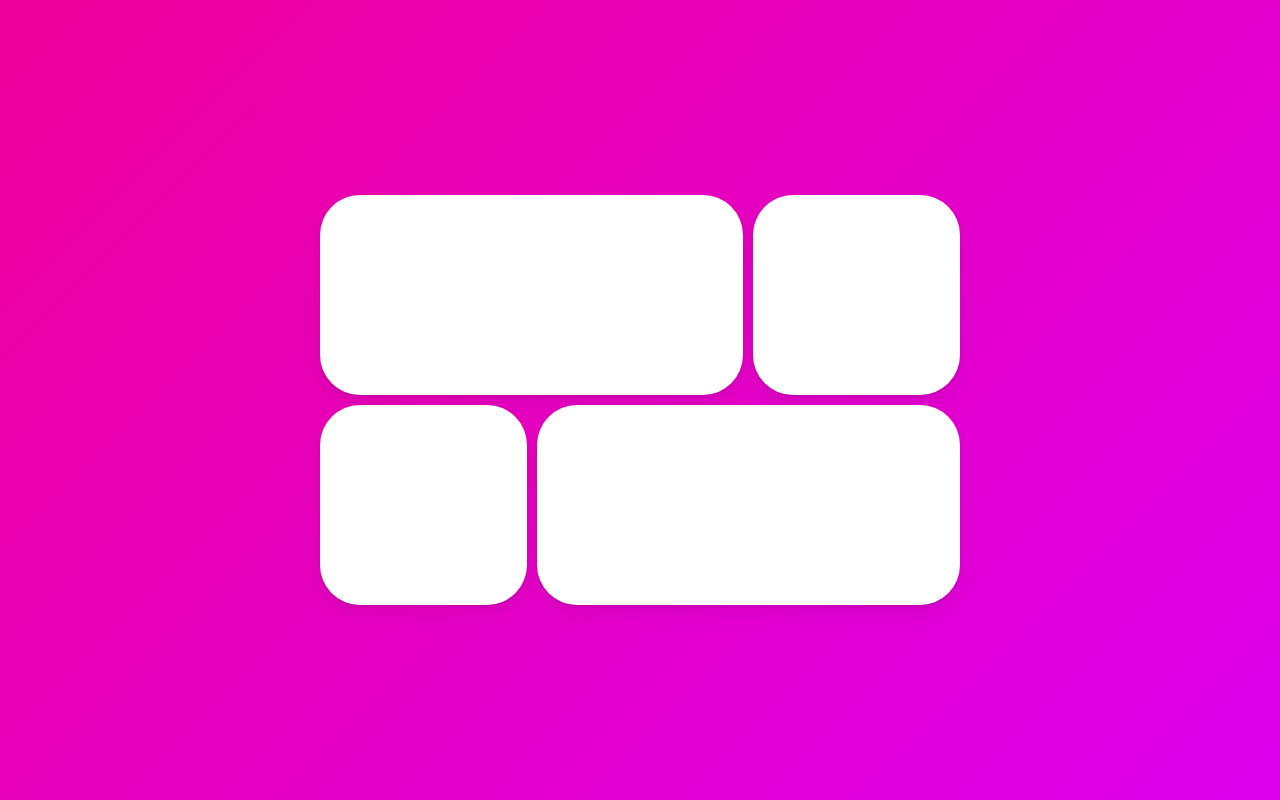
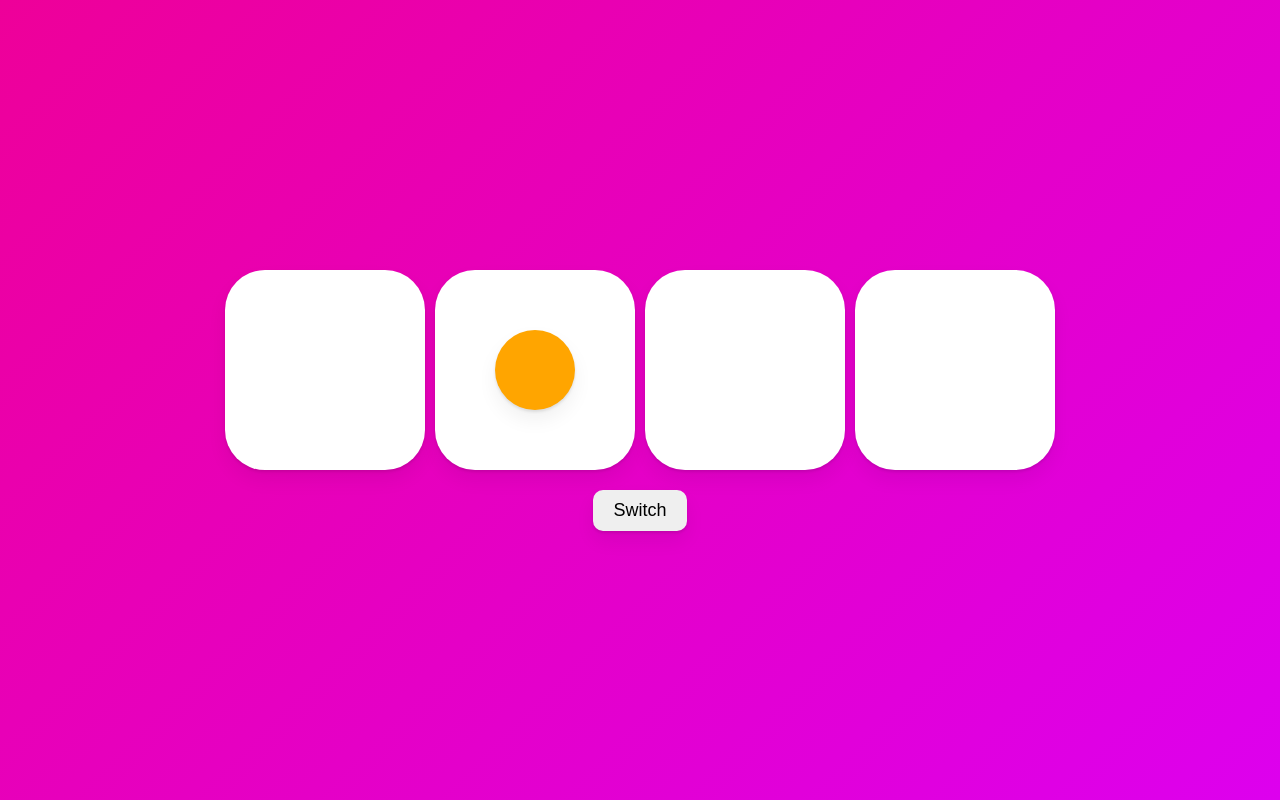
Before and after one commit to seovee/react-masterclass, a React (Create React App) app: page / in a window 1280 px wide. Built offline with nearby package versions, Linux system fonts and the light colour scheme.

Commit message:
8 완료

```diff
--- a/src/App.tsx
+++ b/src/App.tsx
@@ -6,26 +6,33 @@ const Wrapper = styled(motion.div)`
   height: 100vh;
   width: 100vw;
   display: flex;
-  justify-content: space-around;
+  flex-direction: column;
+  justify-content: center;
   align-items: center;
 `;
 
-const Grid = styled.div`
-  display: grid;
-  grid-template-columns: repeat(3, 1fr);
-  width: 50vw;
+const Board = styled.div`
+  display: flex;
   gap: 10px;
-  div:first-child,
-  div:last-child {
-    grid-column: span 2;
-  }
 `;
 
 const Box = styled(motion.div)`
   height: 200px;
+  width: 200px;
   background-color: rgba(255, 255, 255, 1);
   border-radius: 40px;
   font-size: 28px;
+  display: flex;
+  align-items: center;
+  justify-content: center;
+  box-shadow: 0 2px 3px rgba(0, 0, 0, 0.1), 0 10px 20px rgba(0, 0, 0, 0.06);
+`;
+
+const Circle = styled(motion.div)`
+  background-color: orange;
+  height: 80px;
+  width: 80px;
+  border-radius: 40px;
   box-shadow: 0 2px 3px rgba(0, 0, 0, 0.1), 0 10px 20px rgba(0, 0, 0, 0.06);
 `;
 
@@ -39,27 +46,39 @@ const Overlay = styled(motion.div)`
   align-items: center;
 `;
 
+const Switch = styled.button`
+  margin-top: 20px;
+  padding: 10px 20px;
+  font-size: 18px;
+  font-weight: 500;
+  border: none;
+  border-radius: 10px;
+  box-shadow: 0 2px 3px rgba(0, 0, 0, 0.1), 0 10px 20px rgba(0, 0, 0, 0.06);
+`;
+
 function App() {
   const [id, setId] = useState<null | string>(null);
+  const [clicked, setClicked] = useState("2");
+  const toggleSwitch = () => {
+    if (clicked === "2") {
+      return setClicked((prev) => "3");
+    }
+    if (clicked === "3") {
+      return setClicked((prev) => "2");
+    }
+  };
   return (
     <Wrapper>
-      <Grid>
-        {["1", "2", "3", "4"].map((n) => (
-          <Box onClick={() => setId(n)} key={n} layoutId={n} />
+      <Board>
+        {["1", "2", "3", "4"].map((i) => (
+          <Box key={i}>
+            <AnimatePresence>
+              {i === clicked ? <Circle layoutId="circle" /> : null}
+            </AnimatePresence>
+          </Box>
         ))}
-      </Grid>
-      <AnimatePresence>
-        {id ? (
-          <Overlay
-            onClick={() => setId(null)}
-            initial={{ backgroundColor: "rgba(0,0,0,0)" }}
-            animate={{ backgroundColor: "rgba(0,0,0,0.5)" }}
-            exit={{ backgroundColor: "rgba(0,0,0,0)" }}
-          >
-            <Box layoutId={id} style={{ width: 400, height: 200 }} />
-          </Overlay>
-        ) : null}
-      </AnimatePresence>
+      </Board>
+      <Switch onClick={toggleSwitch}>Switch</Switch>
     </Wrapper>
   );
 }
```
